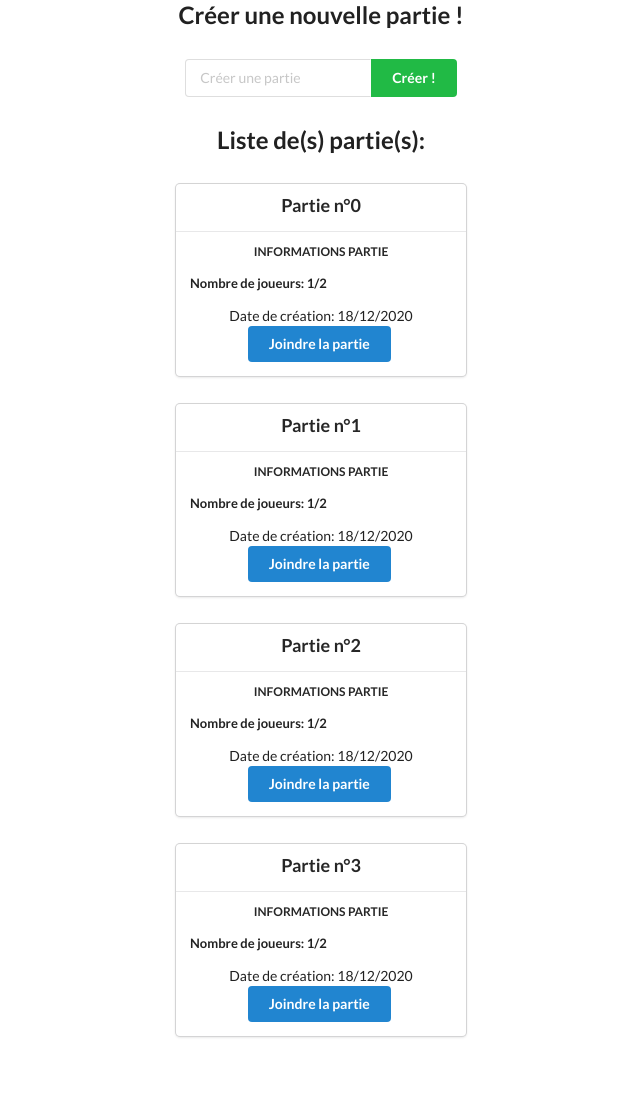
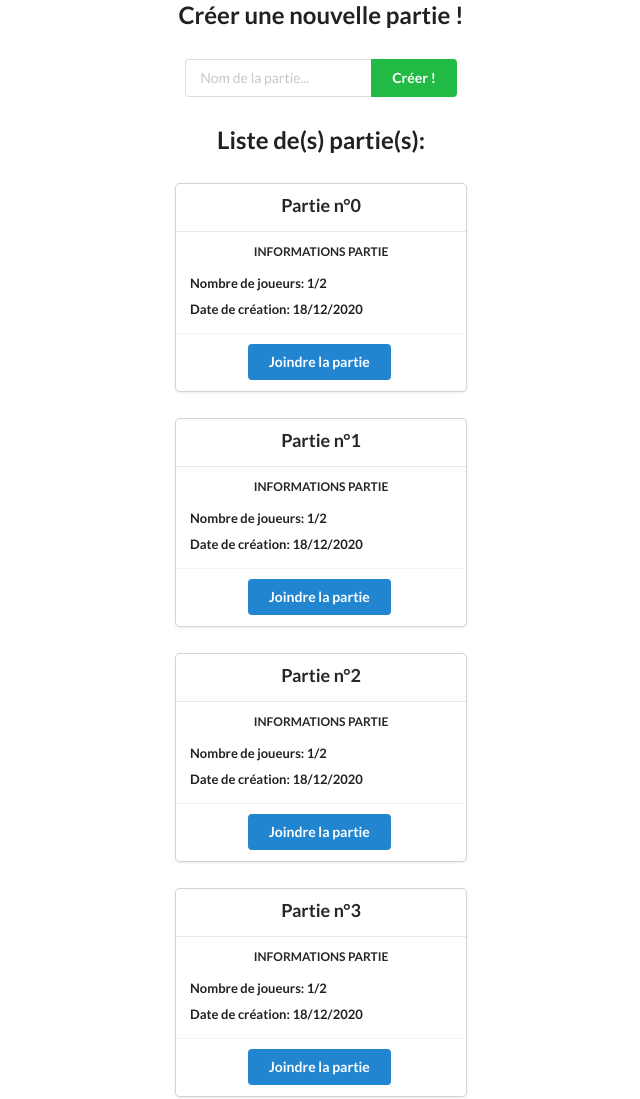
Before and after one commit to WilliamL92/multiTraining, a website: page client/index.html in a window 1280 px wide. Shown: the whole page, without its empty margins (319-959 px from the left). Before the commit the page ends 1078 px from the top, so only its background shows below. Drawn offline with Linux system fonts and the light colour scheme.

Commit message:
finalisation des cartes de parties)

```diff
--- a/client/client.js
+++ b/client/client.js
@@ -1,31 +1,3 @@
-{/* <div class="ui card">
-                <div class="content">
-                  <div class="header">partie de Ouil</div>
-                </div>
-                <div class="content">
-                  <h4 class="ui sub header">Informations partie</h4>
-                  <div class="ui small feed">
-                    <div class="event">
-                      <div class="content">
-                        <div class="summary">
-                           Nombre de joueurs: 1/2
-                        </div>
-                      </div>
-                    </div>
-                    <div class="event">
-                      <div class="content">
-                        <div class="summary">
-                           Date de création: 18/12/2020
-                        </div>
-                      </div>
-                    </div>
-                  </div>
-                </div>
-                <div class="extra content">
-                  <button class="ui blue button">Joindre la partie</button>
-                </div>
-              </div>
-        </div> */}
 function addVignette({gameName, playerNumbers, createdAt}){
     let div0 = document.createElement("div")
     div0.className = "row"
@@ -60,7 +32,7 @@ function addVignette({gameName, playerNumbers, createdAt}){
     let label3 = document.createTextNode(`Date de création: ${createdAt}`)
     let div12 = document.createElement("div")
     div12.className = "extra content"
-    let button1 = document.createElement("div")
+    let button1 = document.createElement("button")
     button1.className = "ui blue button"
     let label4 = document.createTextNode("Joindre la partie")
 
@@ -78,11 +50,11 @@ function addVignette({gameName, playerNumbers, createdAt}){
     div7.appendChild(div8)
     div8.appendChild(label2)
 
-    div4.appendChild(div9)
+    div5.appendChild(div9)
     div9.appendChild(div10)
     div10.appendChild(div11)
     div11.appendChild(label3)
-    div4.appendChild(div12)
+    div1.appendChild(div12)
     div12.appendChild(button1)
     button1.appendChild(label4)
 
--- a/client/index.html
+++ b/client/index.html
@@ -15,7 +15,7 @@
         </div>
         <div class="row">
             <div class="ui action input">
-                <input type="text" id="createGame" placeholder="Créer une partie">
+                <input type="text" id="createGame" placeholder="Nom de la partie...">
                 <button class="ui green button">Créer !</button>
             </div>
         </div>
--- a/server/server.js
+++ b/server/server.js
@@ -1,8 +1,9 @@
 const express = require('express')
+const io = require('socket.io')()
 const app = express()
 const port = 3000
 
-app.use(express.static('../client'));
+app.use(express.static(__dirname+'/../client'));
 
 app.get('/', (req, res) => {
   res.render(__dirname+'/../client/index.html', {})
```
Also changed, not shown: 1 other file.
